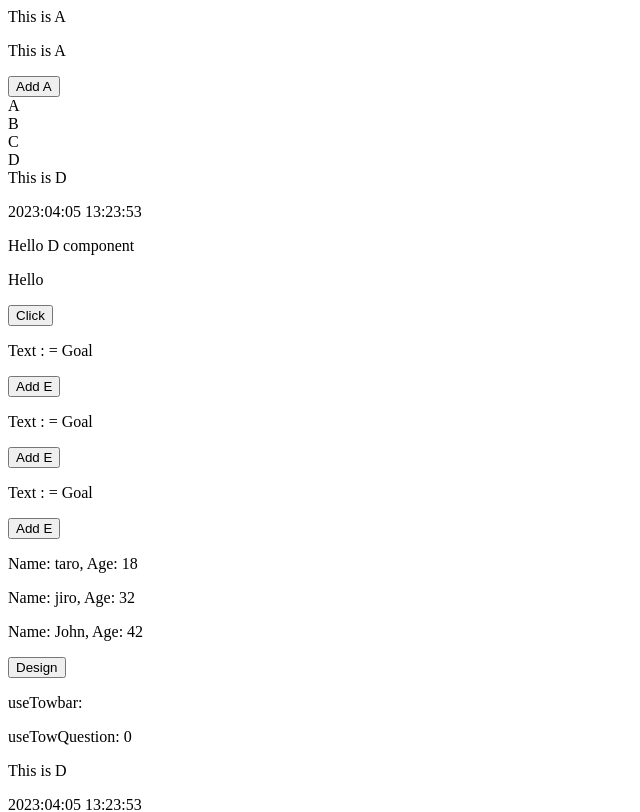
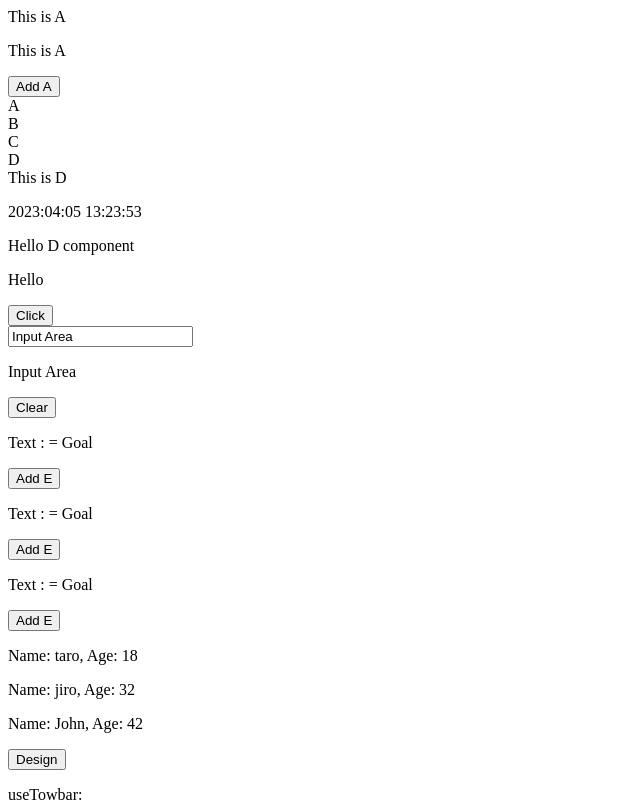
Before and after one commit to koyamal/pra_vue3, a Vue app in the folder vuePractive/: page / in a window 1280 px wide. Shown: the top 812 px of the page, without its empty margins (0-640 px from the left). Built offline with nearby package versions, Linux system fonts and the light colour scheme.

Commit message:
Add button/v-model

```diff
--- a/vuePractive/src/components/atom/D.vue
+++ b/vuePractive/src/components/atom/D.vue
@@ -6,6 +6,7 @@ export default {
       useData: 3,
       highPreasure: "Goal",
       textData: "Hello",
+      inputData: "Input Area",
     }
   }
 }
@@ -19,4 +20,9 @@ export default {
     <p>{{ textData }}</p>
     <button @click="() => textData = 'ConCon'">Click</button>
   </div>
+  <div>
+    <input type="text" v-model="inputData">
+    <p>{{ inputData }}</p>
+    <button @click="() => inputData = ''">Clear</button>
+  </div>
 </template>
```
